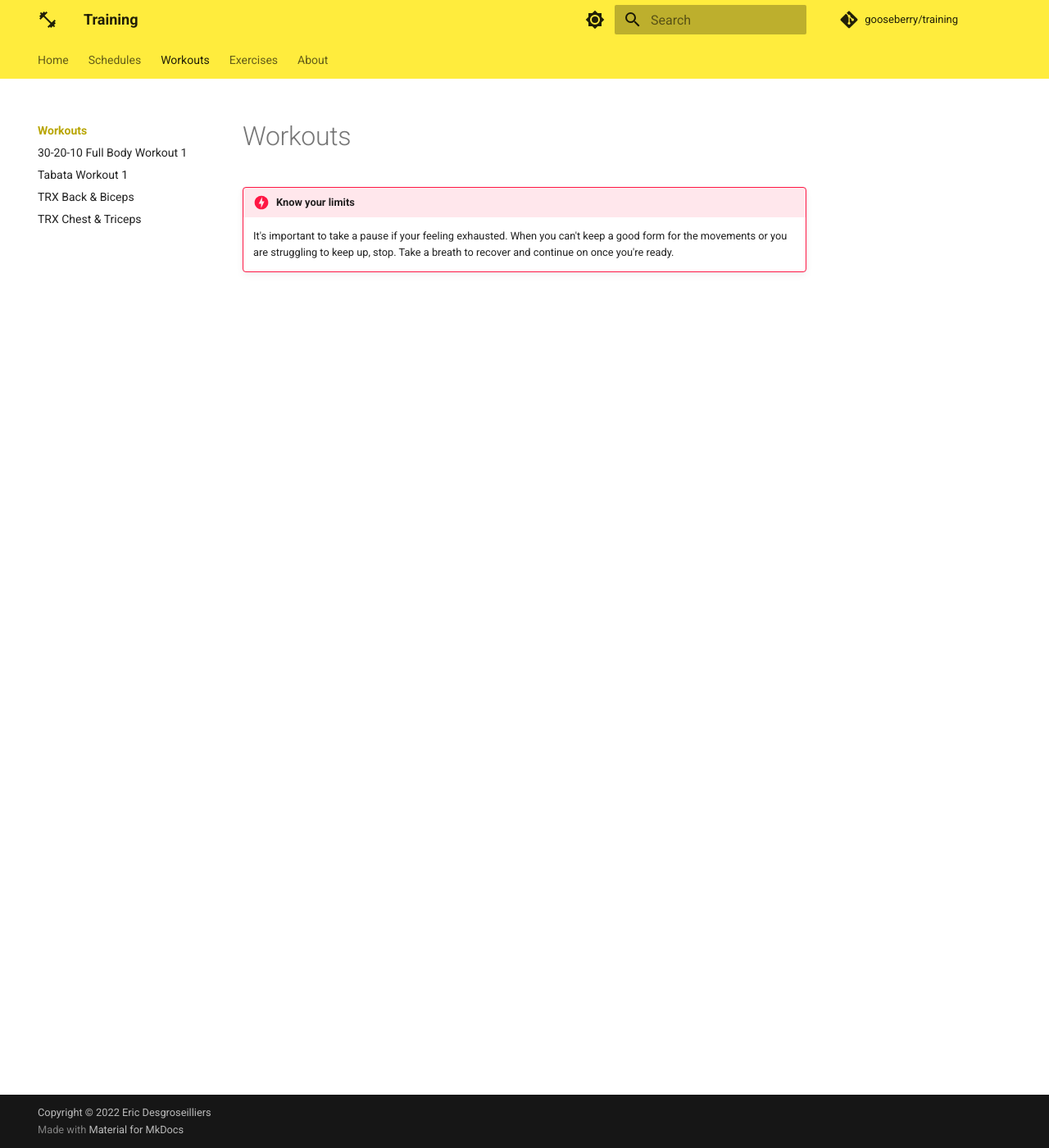
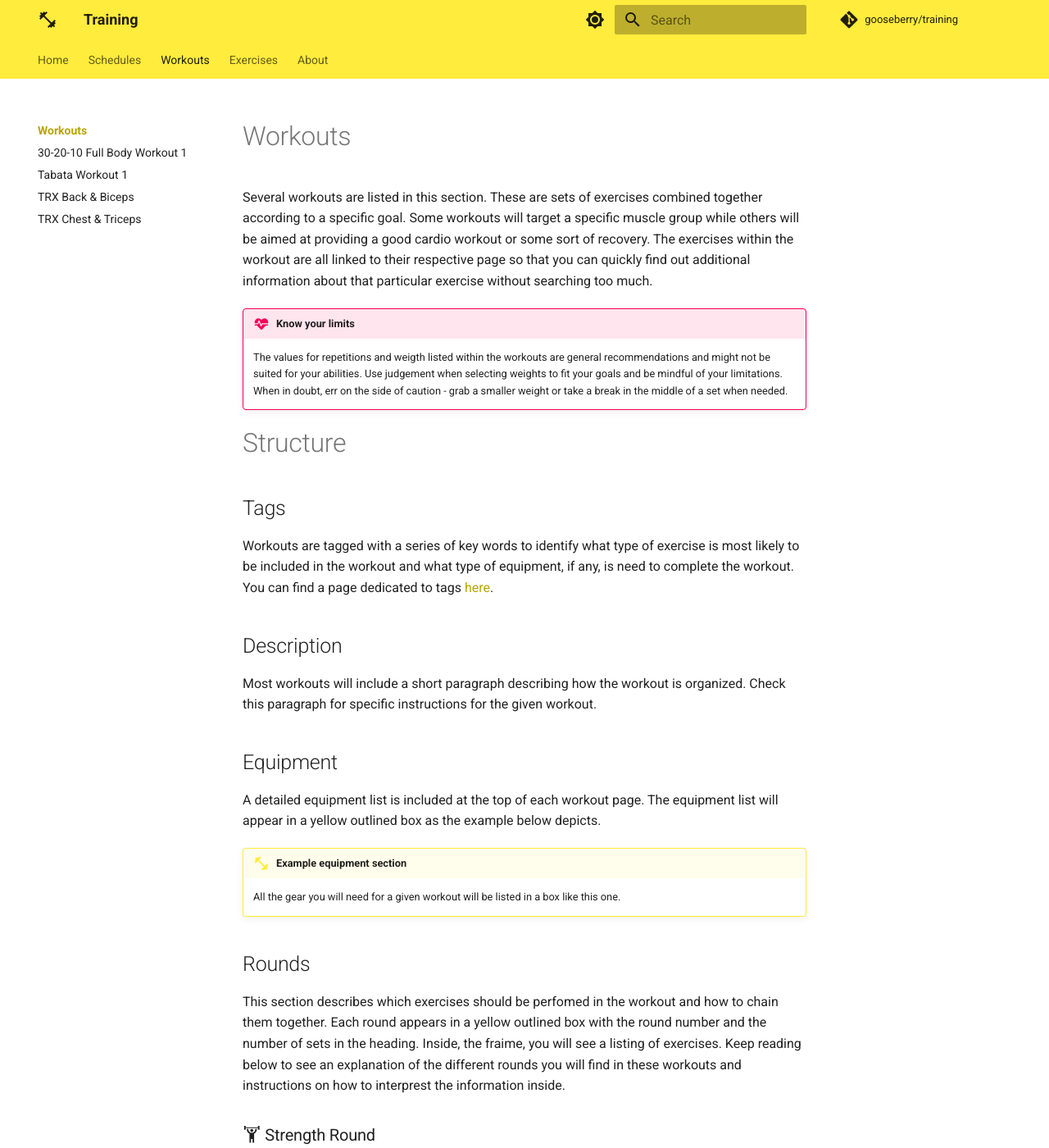
Before and after one commit to gooseberry/training, an MkDocs documentation site: the page built from docs/workouts/index.md, in a window 1280 px wide and 1400 px high. Shown: the whole window at 82% size. Built offline with MkDocs 1.6.1 and Material for MkDocs 9.7.7, drawn with Linux system fonts in a browser that asks for light colours; comment, search, counter and statistics services are not loaded; some of the changed text lies outside the part shown.

Commit message:
workout index

```diff
--- a/docs/workouts/index.md
+++ b/docs/workouts/index.md
@@ -1,8 +1,52 @@
 # Workouts
 
+Several workouts are listed in this section.  These are sets of exercises combined together according to a specific goal.  Some workouts will target a specific muscle group while others will be aimed at providing a good cardio workout or some sort of recovery.  The exercises within the workout are all linked to their respective page so that you can quickly find out additional information about that particular exercise without searching too much.
 
+!!! bug "Know your limits"
 
+    The values for repetitions and weigth listed within the workouts are general recommendations and might not be suited for your abilities.  Use judgement when selecting weights to fit your goals and be mindful of your limitations.  When in doubt, err on the side of caution - grab a smaller weight or take a break in the middle of a set when needed.
 
-!!! danger "Know your limits"
+# Structure
 
-    It's important to take a pause if your feeling exhausted.  When you can't keep a good form for the movements or you are struggling to keep up, stop.  Take a breath to recover and continue on once you're ready.
+## Tags
+
+Workouts are tagged with a series of key words to identify what type of exercise is most likely to be included in the workout and what type of equipment, if any, is need to complete the workout. You can find a page dedicated to tags [here](../about/tags.md).
+
+## Description
+
+Most workouts will include a short paragraph describing how the workout is organized.  Check this paragraph for specific instructions for the given workout.
+
+## Equipment
+
+A detailed equipment list is included at the top of each workout page.  The equipment list will appear in a yellow outlined box as the example below depicts.
+
+!!! equipment "Example equipment section"
+
+    All the gear you will need for a given workout will be listed in a box like this one.
+
+## Rounds
+
+This section describes which exercises should be perfomed in the workout and how to chain them together.  Each round appears in a yellow outlined box with the round number and the number of sets in the heading.  Inside, the fraime, you will see a listing of exercises.  Keep reading below to see an explanation of the different rounds you will find in these workouts and instructions on how to interprest the information inside.
+
+### :material-weight-lifter: Strength Round
+
+Strength rounds are listed with the :material-weight-lifter: icon.  They list a small number of exercises along with a number of repetitions and in some cases, a recommended weight.  You should struggle to complete the sets indicated but be able to complete them without sacrificing form.
+
+!!! strength "Round 1 - Y sets"
+
+    | Exercise   | Reps | Weight |
+    |---         | ---  |---     |
+    | Exercise 1 | 10   | 25 lbs |
+    | Exercise 2 | 20   |        |
+
+    `Exercise`
+
+    :   Name of the move to perform, this field links to the page with specific instructions for that exercise if needed.
+
+    `Reps`
+
+    :   The amount of times to repeat the move during each set.
+
+    `Weight`
+
+    : _optional_ The recommended weight or resistance to use for this exercises.
```
Also changed, not shown: docs/workouts/30-20-10-full-body-1.md (+8 -0 lines), docs/workouts/tabata-1.md (+8 -0 lines), docs/workouts/trx-back-bicep.md (+1 -1 lines), docs/workouts/trx-chest-tricep.md (+1 -1 lines), docs/workouts/trx-leg-shoulder.md (+1 -1 lines).
